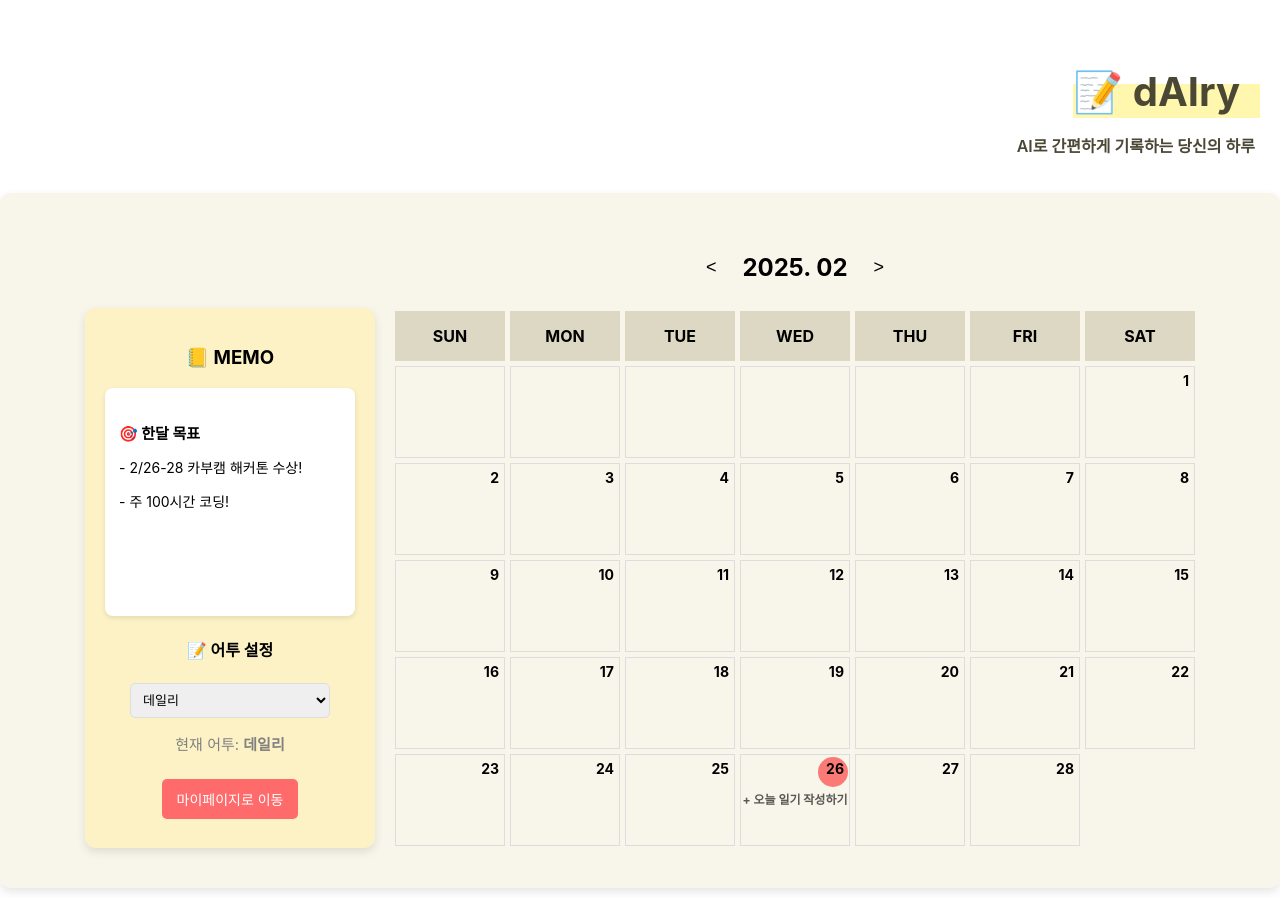
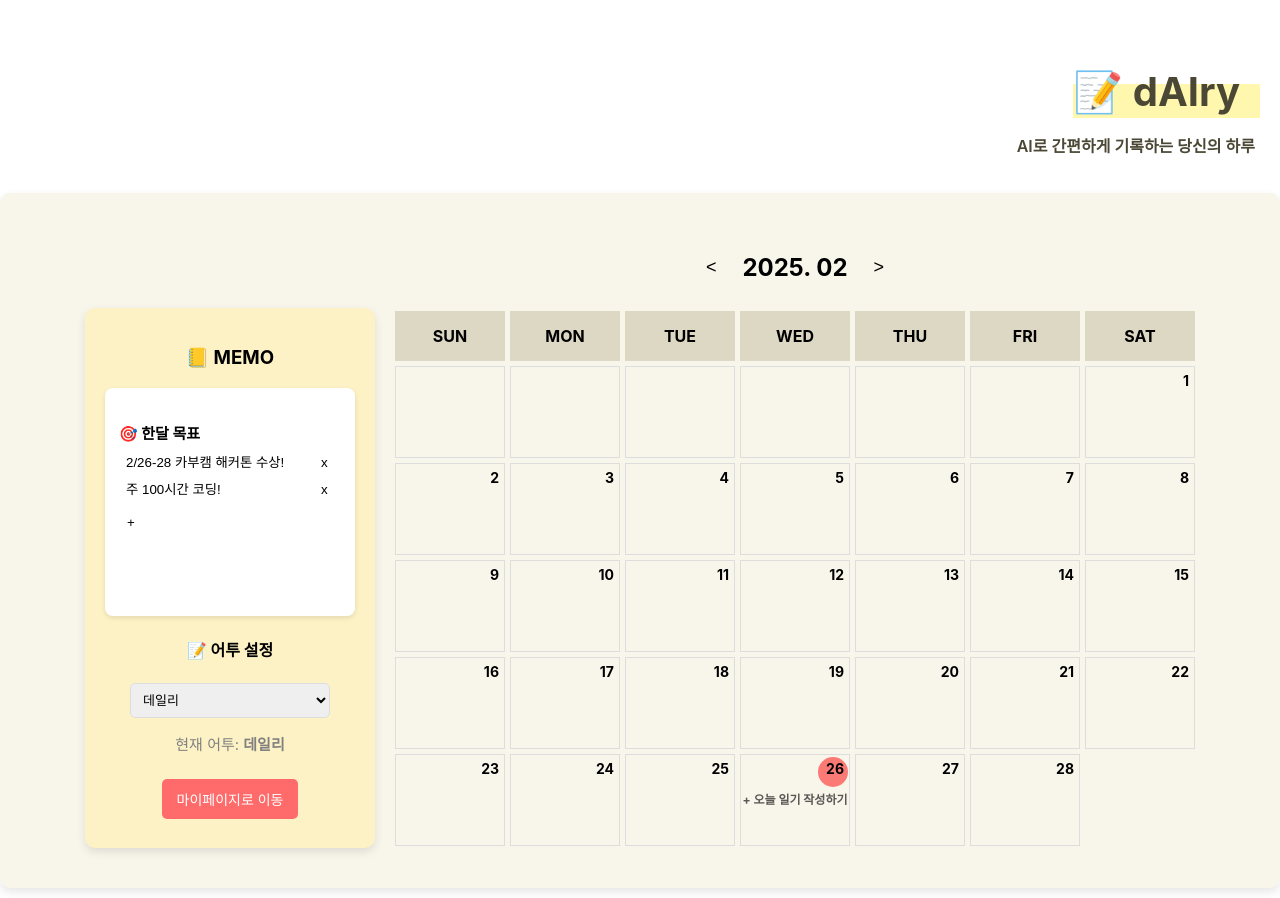
Before and after one commit to dairy-hackerton/dairy-hackerton-fe, a React (Create React App) app in the folder dairy-fe/: page / in a window 1280 px wide. Built offline with nearby package versions, Linux system fonts and the light colour scheme; no server answers.

Commit message:
feat: 메모 - 한달목표 추가삭제 기능

```diff
--- a/dairy-fe/src/components/MemoPad.js
+++ b/dairy-fe/src/components/MemoPad.js
@@ -3,15 +3,28 @@ import "../styles/MemoPad.css"; // 스타일 파일
 import { useNavigate } from "react-router-dom"; // 마이페이지 이동용
 
 const MemoPad = ({ onDataChange }) => {
-  const [goal, setGoal] = useState("2/26-28 카부캠 해커톤 수상!"); // 할 일 / 목표
+  const [goals, setGoals] = useState(["2/26-28 카부캠 해커톤 수상!", "주 100시간 코딩!"]); // 기본 목표 리스트
   const [tone, setTone] = useState("데일리"); // 어투 설정
   const navigate = useNavigate(); // 마이페이지 이동
 
   // ✅ 목표 변경 시 Calendar에 전달
-  const handleGoalChange = (event) => {
-    const newGoal = event.target.value;
-    setGoal(newGoal);
-    onDataChange({ goal: newGoal });
+  const handleGoalChange = (index, event) => {
+    const newGoals = [...goals];
+    newGoals[index] = event.target.value;
+    setGoals(newGoals);
+    onDataChange({ goals: newGoals });
+  };
+
+  // ✅ 목표 추가
+  const addGoal = () => {
+    setGoals([...goals, ""]);
+  };
+
+  // ✅ 목표 삭제
+  const removeGoal = (index) => {
+    const newGoals = goals.filter((_, i) => i !== index);
+    setGoals(newGoals);
+    onDataChange({ goals: newGoals });
   };
 
   // ✅ 어투 변경 시 Calendar에 전달
@@ -28,8 +41,18 @@ const MemoPad = ({ onDataChange }) => {
       {/* 1️⃣ 할 일 / 목표 섹션 */}
       <div className="todo">
         <h4>🎯 한달 목표</h4>
-        <p>- {goal}</p>
-        <p>- 주 100시간 코딩!</p>
+        {goals.map((goal, index) => (
+          <div key={index}>
+            <input
+              className="goal-item"
+              type="text"
+              value={goal}
+              onChange={(event) => handleGoalChange(index, event)}
+            />
+            <button className="remove-button" onClick={() => removeGoal(index)}>x</button>
+          </div>
+        ))}
+        <button className="add-button" onClick={addGoal}>+</button>
       </div>
 
       {/* 2️⃣ 어투 설정 섹션 */}
--- a/dairy-fe/src/styles/MemoPad.css
+++ b/dairy-fe/src/styles/MemoPad.css
@@ -17,7 +17,20 @@
   text-align: left;
   font-size: 14px;
 }
-
+.goal-item {
+  border-color: transparent;
+  margin: 3px;
+  width: 180px;
+}
+.remove-button {
+  background-color: #ffffff;
+  border-color: transparent;
+}
+.add-button {
+  background-color: #ffffff;
+  border-color: transparent;
+  margin-top: 10px;
+}
 /* 제목 스타일 */
 .todo h4 {
   margin-bottom: 5px;
```
